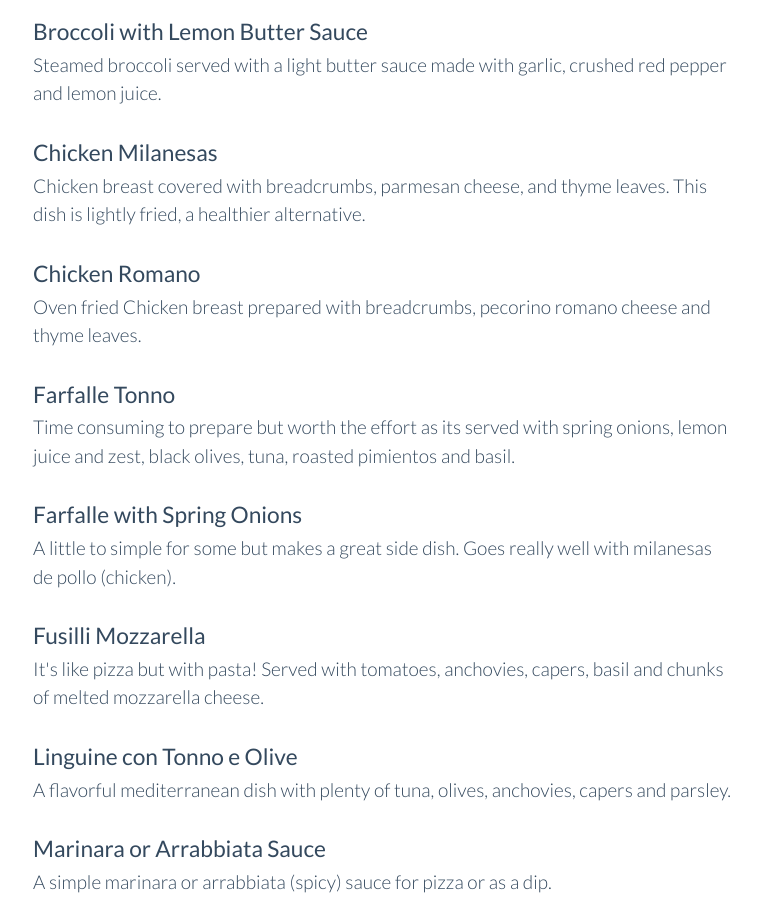
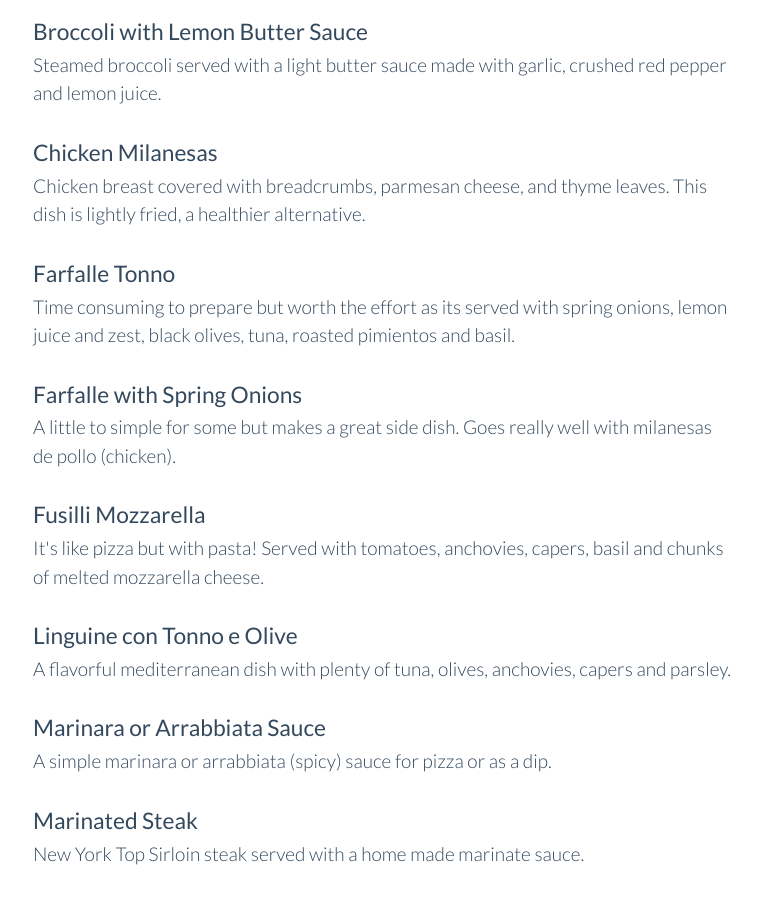
Before and after one commit to javierjulio/javierjulio.github.io, a Jekyll site: the page built from recipes.html, in a window 1280 px wide and 900 px high, scrolled down 369 px. Shown: the whole window, without its empty margins (257-1018 px from the left). Built offline with Jekyll 4.4.1, drawn with Linux system fonts in a browser that asks for light colours; part of the change alters nothing that is shown.

Commit message:
Remove chicken-romano recipe

```diff
--- a/_recipes/chicken-romano.markdown
+++ /dev/null
@@ -1,36 +0,0 @@
----
-layout: post
-title:  Chicken Romano
-description: Oven fried Chicken breast prepared with breadcrumbs, pecorino romano cheese and thyme leaves.
-date:   2015-08-02 16:59:02
----
-
-If you love fried food but can't stand the grease and fat you will like this. It has all the flavor you would want without any of the unhealthy ingredients. I recommend adding a bit more cheese than breadcrumbs.
-
-### Ingredients
-
-- Package of skinless, boneless chicken breast
-- 1 egg for each 3 pieces of chicken
-- Japanese breadcrumbs (Panko)
-- Parmesan or Pecorino Romano cheese
-- Olive oil
-- Thyme
-- Pepper
-- Salt
-- Lemons
-
-### Directions
-
-- Place an empty bowl in the freezer, we'll need this for the egg white later on
-- 1 chicken breast per person and 1 egg for each 3 pieces of chicken breast
-- Rinse chicken with water and dry with a piece of paper towel
-- Take a bowl and add Japanese breadcrumbs, pecorino romano cheese (or parmesan cheese), thyme, salt and pepper and mix well
-- Remove empty bowl from the freezer and add an egg white (no yolk)
-- Stir the egg white well with a fork till foamy/frosty white (like beer foam)
-- Take a piece of chicken and rub both sides in the egg white
-- Then again rub both sides well in the bowl of breadcrumbs
-- Repeat steps 8-9 for each piece of chicken breast
-- Preheat oven at 400 degrees
-- Pour a thin cover of olive oil on a cookie sheet and then place the chicken on it
-- Bake the chicken for about 20 minutes
-- Serve with sliced lemons
--- a/recipes.html
+++ b/recipes.html
@@ -4,6 +4,7 @@ title: Recipes
 permalink: /recipes/
 redirect_from:
   - /recipes/bell-pepper-chicken/
+  - /recipes/chicken-romano/
   - /recipes/eggplant-fritters/
   - /recipes/ensaladilla/
   - /recipes/european-salad/
```
